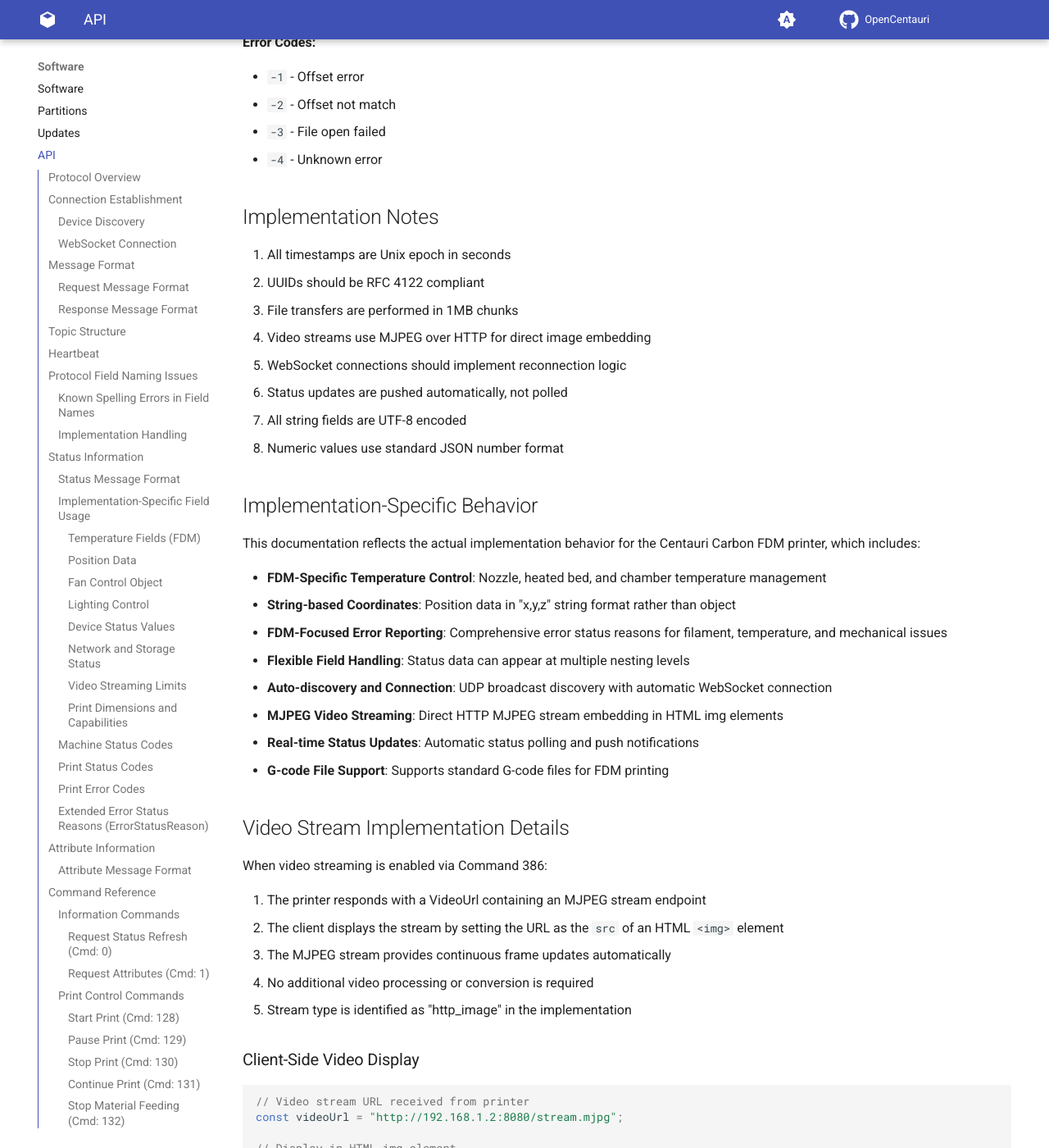
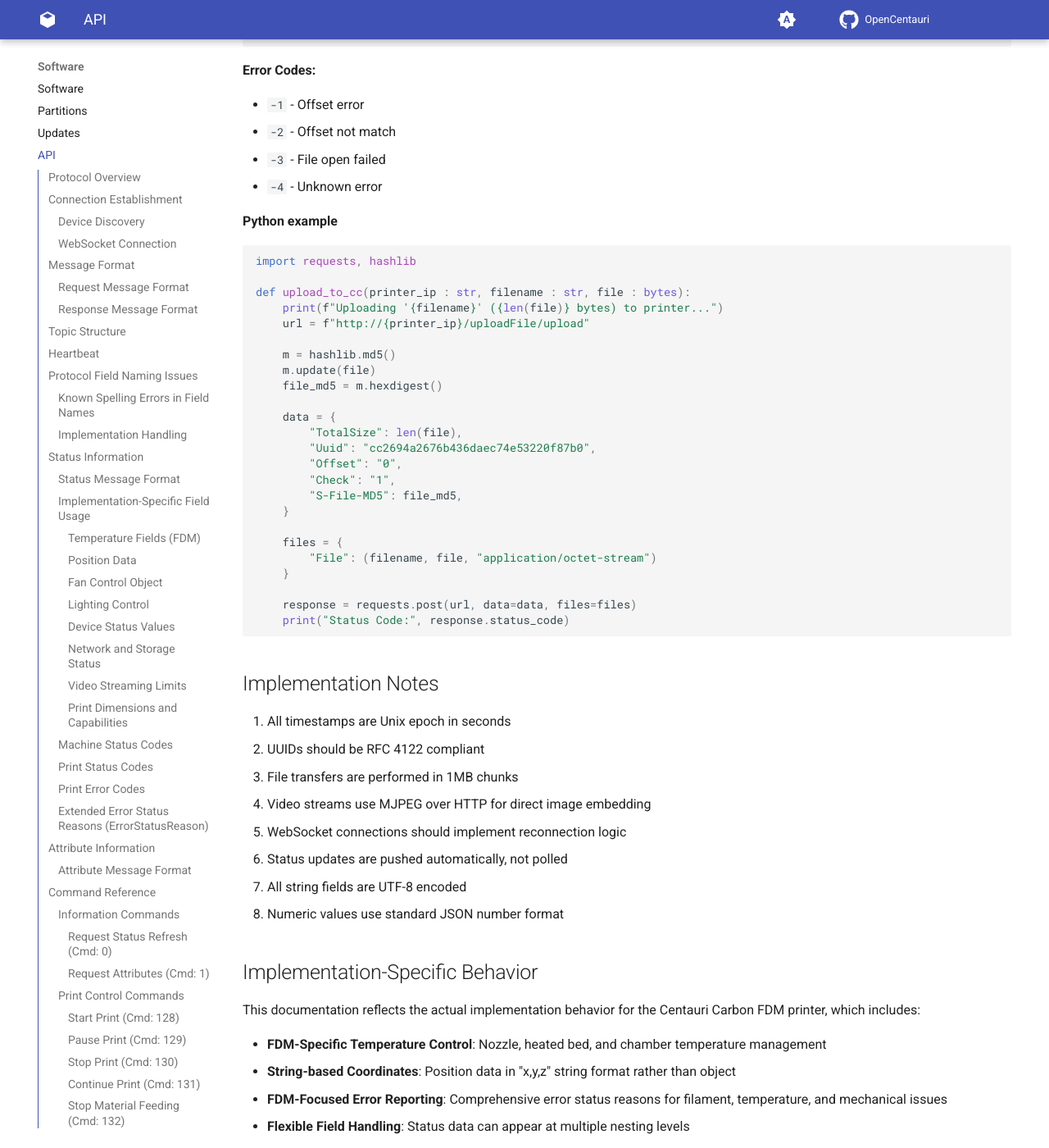
Before and after one commit to suchmememanyskill/OpenCentauri, an MkDocs documentation site: the page built from docs/software/api.md, in a window 1280 px wide and 1400 px high, scrolled down 20439 px. Shown: the whole window at 82% size. Built offline with MkDocs 1.6.1 and Material for MkDocs 9.7.7, drawn with Linux system fonts in a browser that asks for light colours; comment, search, counter and statistics services are not loaded; some of the changed text lies outside the part shown.

Commit message:
Fix mistakes in api docs

````diff
--- a/docs/software/api.md
+++ b/docs/software/api.md
@@ -766,7 +766,7 @@
         "Cmd": 386,
         "Data": {
             "Ack": 0,
-            "VideoUrl": "http://192.168.1.2:8080/stream.mjpg"
+            "VideoUrl": "http://192.168.1.2:3031/video"
         },
         "RequestID": "uuid-string",
         "MainboardID": "string",
@@ -786,7 +786,7 @@
 **Video Stream Implementation:**
 The VideoUrl field contains a direct HTTP MJPEG stream URL that can be embedded directly in an HTML `<img>` element:
 ```html
-<img src="http://192.168.1.2:8080/stream.mjpg" alt="Live Camera Feed">
+<img src="http://192.168.1.2:3031/video" alt="Live Camera Feed">
 ```
 
 #### Enable/Disable Time-lapse Photography (Cmd: 387)
@@ -906,12 +906,13 @@
 
 - **URL:** `http://{MainboardIP}:3030/uploadFile/upload`
 - **Method:** POST (multipart/form-data)
-- **Headers:**
+- **Form data:**
   - `S-File-MD5: {file-md5-hash}`
   - `Check: 1` (enable verification)
   - `Offset: 0` (file offset)
   - `Uuid: {transfer-uuid}` (unique per transfer)
   - `TotalSize: {file-size}` (total file size)
+  - `File: {multipart-file}` (uploaded file contents + name)
 
 **Success Response:**
 ```json
@@ -944,6 +945,35 @@
 - `-2` - Offset not match
 - `-3` - File open failed
 - `-4` - Unknown error
+
+**Python example**
+
+```py
+import requests, hashlib
+
+def upload_to_cc(printer_ip : str, filename : str, file : bytes):
+    print(f"Uploading '{filename}' ({len(file)} bytes) to printer...")
+    url = f"http://{printer_ip}/uploadFile/upload"
+
+    m = hashlib.md5()
+    m.update(file)
+    file_md5 = m.hexdigest()
+
+    data = {
+        "TotalSize": len(file),
+        "Uuid": "cc2694a2676b436daec74e53220f87b0",
+        "Offset": "0",
+        "Check": "1",
+        "S-File-MD5": file_md5,
+    }
+
+    files = {
+        "File": (filename, file, "application/octet-stream")
+    }
+
+    response = requests.post(url, data=data, files=files)
+    print("Status Code:", response.status_code)
+```
 
 ## Implementation Notes
 
@@ -982,7 +1012,7 @@
 ### Client-Side Video Display
 ```javascript
 // Video stream URL received from printer
-const videoUrl = "http://192.168.1.2:8080/stream.mjpg";
+const videoUrl = "http://192.168.1.2:3031/video";
 
 // Display in HTML img element
 const videoPlayer = document.getElementById('video-player');
````
